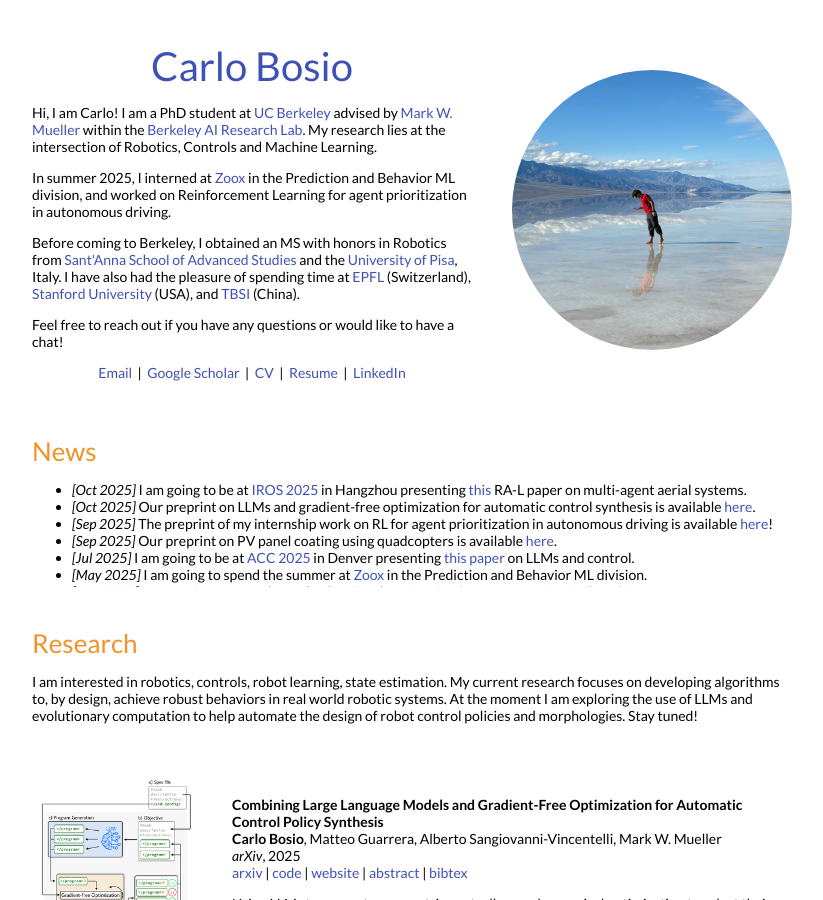
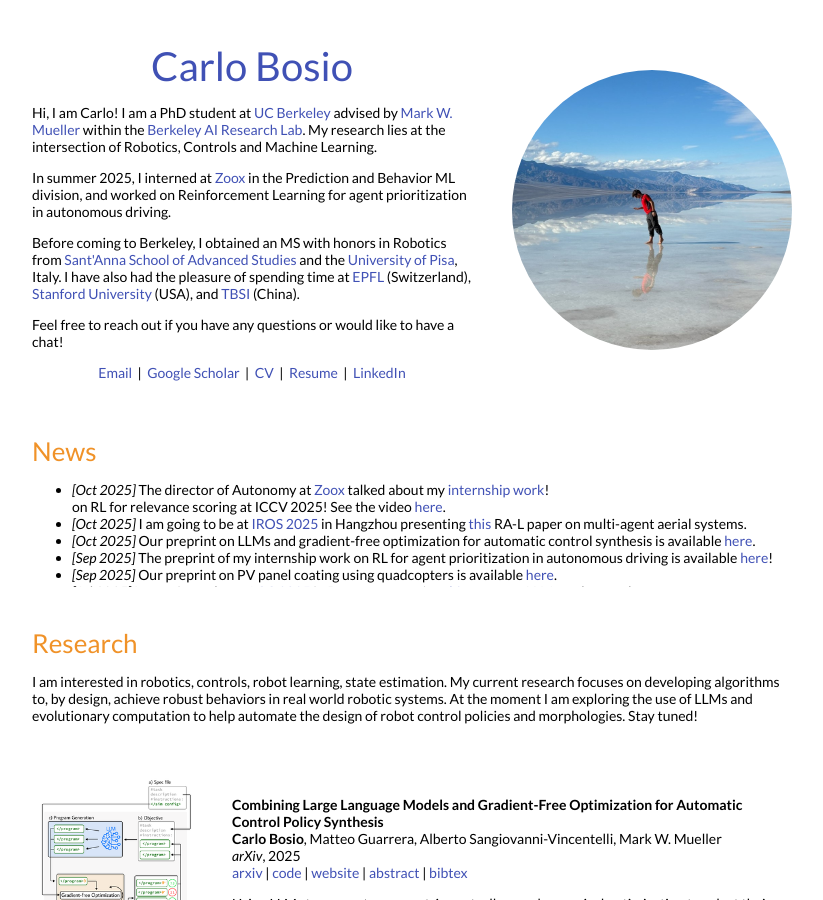
Before and after one commit to carlobosio/carlobosio.github.io, a Jekyll site: the page built from _posts/2025-10-1-colmo.markdown, in a window 1280 px wide and 900 px high. Shown: the whole window, without its empty margins (228-1051 px from the left). Built offline with Jekyll 4.4.1, drawn with Linux system fonts in a browser that asks for light colours.

Commit message:
kai iccv

```diff
--- a/_layouts/default.html
+++ b/_layouts/default.html
@@ -76,6 +76,7 @@
               <h2 style="color:#f09228">News</h2>
               <div style="height:120px;padding:0%;width:100%;border:0px;overflow:auto;vertical-align:middle">
                 <ul class = "list">
+                  <li><em>[Oct 2025]</em> The director of Autonomy at <a href="https://zoox.com/">Zoox</a> talked about my <a href="https://arxiv.org/abs/2509.19789">internship work</a>!</li> on RL for relevance scoring at ICCV 2025! See the video <a href="https://www.youtube.com/watch?t=1508&v=kmbRXEE6jsc&feature=youtu.be">here</a>.</li>
                   <li><em>[Oct 2025]</em> I am going to be at <a href="https://www.iros25.org/">IROS 2025</a> in Hangzhou presenting <a href="https://ieeexplore.ieee.org/abstract/document/10909202">this</a> RA-L paper on multi-agent aerial systems.</li>
                   <li><em>[Oct 2025]</em> Our preprint on LLMs and gradient-free optimization for automatic control synthesis is available <a href="https://arxiv.org/abs/2510.00373">here</a>.</li>
                   <li><em>[Sep 2025]</em> The preprint of my internship work on RL for agent prioritization in autonomous driving is available <a href="https://arxiv.org/abs/2509.19789">here</a>!</li>
```
